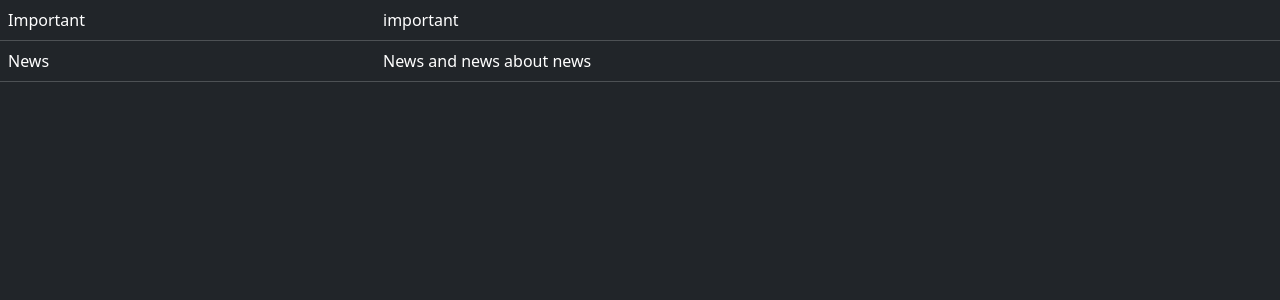
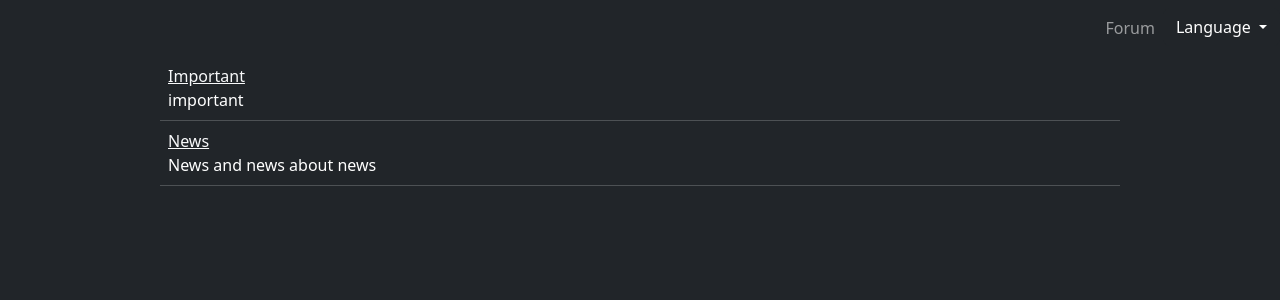
Before and after one commit to ZheZheDoshka/djangoBlog, a Django app: page /forum/ in a window 1280 px wide. Shown: the top 300 px of the page. Run offline with Django 4.2, Linux system fonts and the light colour scheme; data comes from the database, SQL or seed files in the repository; both versions use the stored data as it was after the commit; some libraries are stand-ins or nearby versions.

Commit message:
added navbar and hlinks for forum navigation, made forum templates better, added placeholder for forum-wide template

```diff
--- a/sampleBlog/core/templates/authentication/login.html
+++ b/sampleBlog/core/templates/authentication/login.html
@@ -5,7 +5,7 @@
 {% block body %}
 <form action="" method="post", id="login-form">
     <div class="col d-flex justify-content-center">
-    <div class="col-4">
+    <div class="col-3">
         <div class="card">
             <div class="card-header text-white bg-dark mb-3">
                   {% trans 'Log In' %}
--- a/sampleBlog/core/templates/core/base.html
+++ b/sampleBlog/core/templates/core/base.html
@@ -12,8 +12,7 @@
 
 </head>
 <body class ="bg-dark text-white">
-{% block nav %}
-{% endblock %}
+{% include 'core/navbar.html' %}
 
     <div class="px-6 py-6">
         {% block body %}
--- a/sampleBlog/core/templates/core/navbar.html
+++ b/sampleBlog/core/templates/core/navbar.html
@@ -1,10 +1,27 @@
-<!DOCTYPE html>
-<html lang="en">
-<head>
-    <meta charset="UTF-8">
-    <title>Title</title>
-</head>
-<body>
+{% load i18n %}
+{% load bootstrap5 %}
+{% bootstrap_css %}
+{% bootstrap_javascript %}
 
-</body>
-</html>
+<nav class="navbar navbar-expand-lg navbar-dark bg-dark">
+      <div class="collapse navbar-collapse" id="navbar">
+        <ul class="navbar-nav ms-auto">
+            <li class="nav-item"><a href="/forum" class="nav-link">{% trans 'Forum' %}</a></li>
+            {% if user.is_authenticated %}
+            <li class="nav-item"><a href="/logout" class="nav-link">{% trans 'Log Out' %}</a></li>
+            {% endif %}
+            <li class="nav-item">
+                <div class="dropdown">
+                    <a class="btn btn-dark dropdown-toggle" href="#" role="button" id="dropdownMenuLink" data-bs-toggle="dropdown" aria-haspopup="true"
+                       aria-expanded="true">{% trans 'Language' %}
+                    </a>
+                    <ul class="dropdown-menu" aria-labelledby="dropdownMenuButton1">
+                        <li><a class="dropdown-item" href="?lang=ua">UA</a></li>
+                        <li><a class="dropdown-item" href="?lang=ru">RU</a></li>
+                        <li> <a class="dropdown-item" href="?lang=en">EN</a></li>
+                    </ul>
+                </div>
+            </li>
+        </ul>
+      </div>
+</nav>
--- a/sampleBlog/forum/templates/forum/forum.html
+++ b/sampleBlog/forum/templates/forum/forum.html
@@ -3,18 +3,21 @@
 
 {% block title %} {% trans 'Forum' %} {% endblock %}
 {% block body %}
-<table  class="table table-dark">
+<div class="col d-flex justify-content-center">
+<table  class="table table-dark w-75">
     <tbody>
     {% for category in categories %}
     <tr>
         <td>
-            <div>{{category.category_name}}</div>
+        <div><a href="{{request.get_full_path}}{{category.slug}}" class="link-light">{{category.category_name}}</a></div>
+            <div>{{category.category_description}}</div>
         </td>
         <td>
-            <div>{{category.category_description}}</div>
+
         </td>
     </tr>
     {% endfor %}
     </tbody>
 </table>
+</div>
 {% endblock %}
--- a/sampleBlog/forum/views.py
+++ b/sampleBlog/forum/views.py
@@ -13,6 +13,7 @@ from forum.forms import *
 class ForumView(View):
     """Main forum page. Lists all categories."""
     template_name = "forum/forum.html"
+
     def get(self, request):
         categories = list(Category.objects.order_by("category_position"))
         context = {'categories': categories}
@@ -53,6 +54,7 @@ class SubCategoryView(View):
 
 class TopicView(View):
     template_name = "forum/topic.html"
+
     def get(self, request, category, subcategory, topic_id):
         url = u'forum/%s/%s/%s' % (category, subcategory, topic_id)
         topic = get_object_or_404(Topic, id = int(topic_id))
```
Also changed, not shown: sampleBlog/forum/templates/forum/category.html (+6 -3 lines), sampleBlog/forum/templates/forum/subcategory.html (+4 -3 lines), sampleBlog/forum/templates/forum/topic.html (+6 -1 lines), sampleBlog/db.sqlite3.
